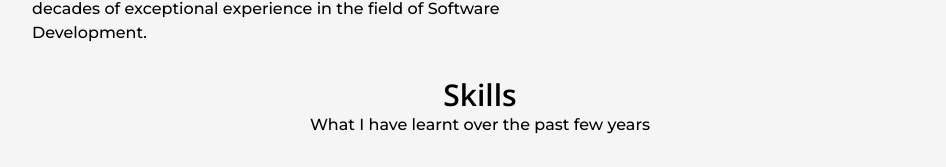
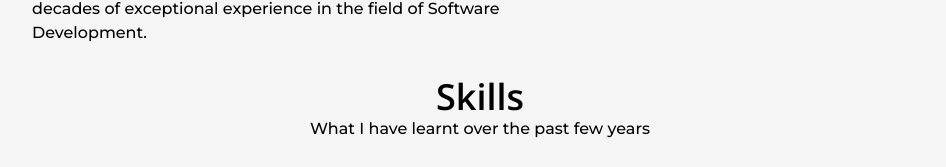
Before and after one commit to Amnish04/web-portfolio, a React (Vite) app: page / in a window 1280 px wide. Shown: the part 1205-1372 px from the top of the page, without its empty margins (160-1106 px from the left). Built offline with nearby package versions, Linux system fonts and the light colour scheme.

Commit message:
Add keys to mapped list components

```diff
--- a/src/components/Skills.tsx
+++ b/src/components/Skills.tsx
@@ -36,8 +36,8 @@ const SkillsGroup = ({ title, skills }: SkillsGroupProps) => {
         <section className="py-3">
             <h3 className="font-mont font-bold text-xl mb-2">{title}</h3>
 
-            {skills.map((skill) => {
-                return <SkillTile skill={skill} />;
+            {skills.map((skill, index) => {
+                return <SkillTile key={`${title}-skill-${index}`} skill={skill} />;
             })}
         </section>
     );
@@ -58,12 +58,12 @@ const Skills = () => {
 
     return (
         <Layout id="skills">
-            <h2 className="font-headings font-semibold text-3xl text-center">Skills</h2>
+            <h2 className="font-headings font-semibold text-4xl text-center">Skills</h2>
 
             <p className="text-center mb-5">What I have learnt over the past few years</p>
 
             {skills.map(({ title, skills }) => (
-                <SkillsGroup title={title} skills={skills} />
+                <SkillsGroup key={`${title}-skills`} title={title} skills={skills} />
             ))}
         </Layout>
     );
```
